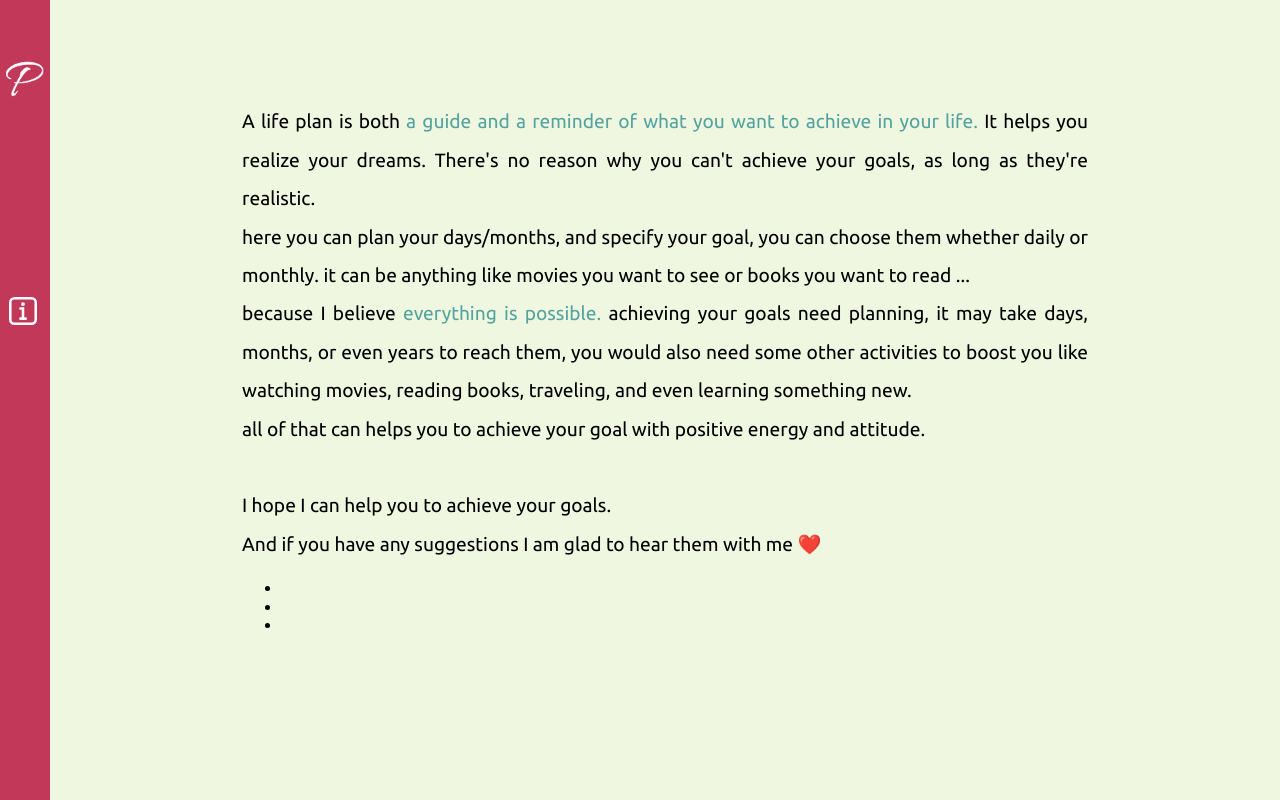
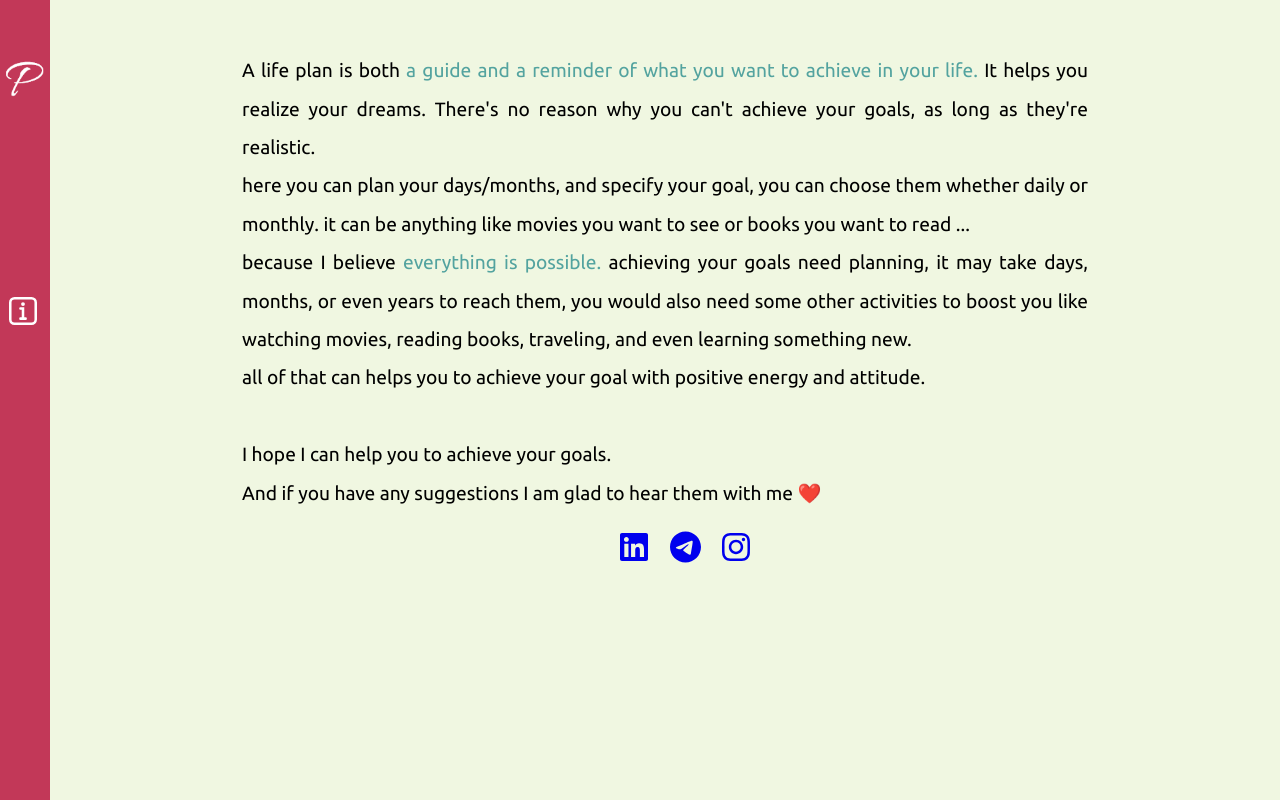
Before and after one commit to Parisa7422/planner, a React (Create React App) app in the folder client/: page /about-us in a window 1280 px wide. Built offline with nearby package versions, Linux system fonts and the light colour scheme.

Commit message:
Add fontawsome to the projects

```diff
--- a/client/package.json
+++ b/client/package.json
@@ -5,6 +5,11 @@
   "dependencies": {
     "@emotion/react": "^11.9.3",
     "@emotion/styled": "^11.9.3",
+    "@fortawesome/fontawesome-svg-core": "^6.1.2",
+    "@fortawesome/free-brands-svg-icons": "^6.1.2",
+    "@fortawesome/free-regular-svg-icons": "^6.1.2",
+    "@fortawesome/free-solid-svg-icons": "^6.1.2",
+    "@fortawesome/react-fontawesome": "^0.2.0",
     "@mui/icons-material": "^5.8.4",
     "@mui/material": "^5.8.5",
     "@testing-library/jest-dom": "^5.16.4",
--- a/client/src/assets/wrappers/AboutPage.js
+++ b/client/src/assets/wrappers/AboutPage.js
@@ -4,7 +4,7 @@ const Wrapper = styled.div`
   position: absolute;
   right: 0;
   top: 0;
-  padding: 8% 15%;
+  padding: 4% 15%;
   background-color: var(--accent-50);
   width: calc(100% - 50px);
   height: 100%;
@@ -21,16 +21,53 @@ const Wrapper = styled.div`
   .bold-text {
     color: var(--secondary-100);
   }
+  .social-links {
+    display: flex;
+    justify-content: space-between;
+    width: 20%;
+    align-items: center;
+    margin: 2% auto;
+  }
+
+  .social-item {
+    text-decoration: none;
+    list-style-type: none;
+    color: var(--primary-100);
+    font-size: 2em;
+  }
+  .social-item :visited {
+    color: var(--primary-100);
+  }
+  .social-item :hover {
+    color: var(--primary-50);
+  }
+  .social-item :visited {
+    color: var(--primary-200);
+  }
+
   @media (max-width: 1024px) {
     font-size: 0.88em;
   }
-  @media (max-width: 740px) {
+  @media (max-width: 1000px) {
+    .social-links {
+      width: 30%;
+    }
+  }
+  @media (max-width: 765px) {
     padding: 3% 8%;
+    line-height: normal;
   }
-  @media (max-width: 500px) {
-    padding: 6% 8%;
+  @media (max-width: 635px) {
+    padding: 3% 8%;
+
     .about-text {
       line-height: normal;
+    }
+  }
+  @media (max-width: 550px) {
+    .social-links {
+      width: 50%;
+      margin-top: 5%;
     }
   }
 
--- a/client/src/pages/About.js
+++ b/client/src/pages/About.js
@@ -1,4 +1,11 @@
 import Wrapper from "../assets/wrappers/AboutPage";
+import { FontAwesomeIcon } from "@fortawesome/react-fontawesome";
+
+import {
+  faInstagram,
+  faTelegram,
+  faLinkedin,
+} from "@fortawesome/free-brands-svg-icons";
 
 const About = () => {
   return (
@@ -25,25 +32,24 @@ const About = () => {
         <br /> I hope I can help you to achieve your goals. <br />
         And if you have any suggestions I am glad to hear them with me ❤️
       </div>
-      <div className="social-links">
+
       <ul class="social-links">
         <li class="social-item">
           <a href="https://www.linkedin.com/in/parisa-taheri-a6688a13b/">
-              <i class="fab fa-linkedin-in"></i>
+            <FontAwesomeIcon icon={faLinkedin} />
           </a>
         </li>
         <li class="social-item">
-            <a href="https://github.com/Parisa7422">
-              <i class="fab fa-brands fa-github"></i>
+          <a href="https://t.me/parisaa7422">
+            <FontAwesomeIcon icon={faTelegram} />
           </a>
         </li>
         <li class="social-item">
           <a href="https://www.instagram.com/parisa7422/?hl=en">
-              <i class="fab fa-brands fa-instagram"></i>
+            <FontAwesomeIcon icon={faInstagram} />
           </a>
         </li>
       </ul>
-      </div>
     </Wrapper>
   );
 };
```
Also changed, not shown: 1 other file (tests, documents, lock files or other folders). Lines whose indentation alone changed are shown as unchanged.
